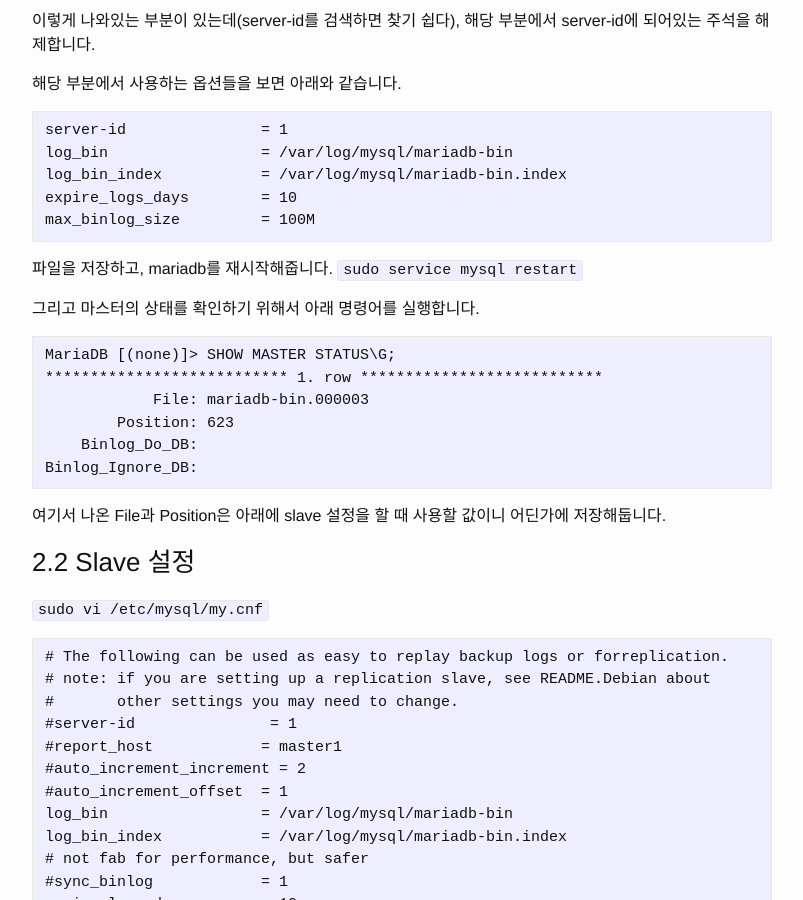
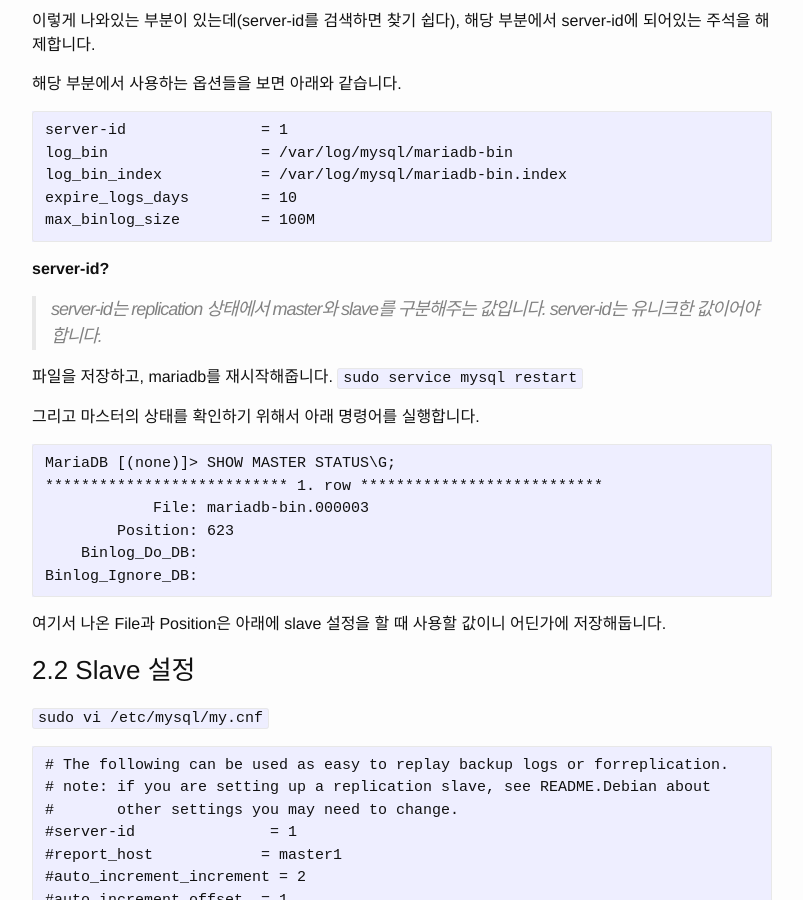
Before and after one commit to Akkiros/akkiros.github.io, a Jekyll site: the page built from _posts/2016-10-25-Mariadb-failover-tutorial.markdown, in a window 1280 px wide and 900 px high, scrolled down 2006 px. Shown: the whole window, without its empty margins (238-1041 px from the left). Built offline with Jekyll 4.4.1, drawn with Linux system fonts in a browser that asks for light colours; some web fonts are replaced; comment, search, counter and statistics services are not loaded.

Commit message:
server-id 설명 추가

````diff
--- a/_posts/2016-10-25-Mariadb-failover-tutorial.markdown
+++ b/_posts/2016-10-25-Mariadb-failover-tutorial.markdown
@@ -92,6 +92,10 @@ log_bin_index           = /var/log/mysql/mariadb-bin.index
 expire_logs_days        = 10
 max_binlog_size         = 100M
 ```
+
+**server-id?**
+
+> server-id는 replication 상태에서 master와 slave를 구분해주는 값입니다. server-id는 유니크한 값이어야합니다.
 
 파일을 저장하고, mariadb를 재시작해줍니다. `sudo service mysql restart`
 
````
